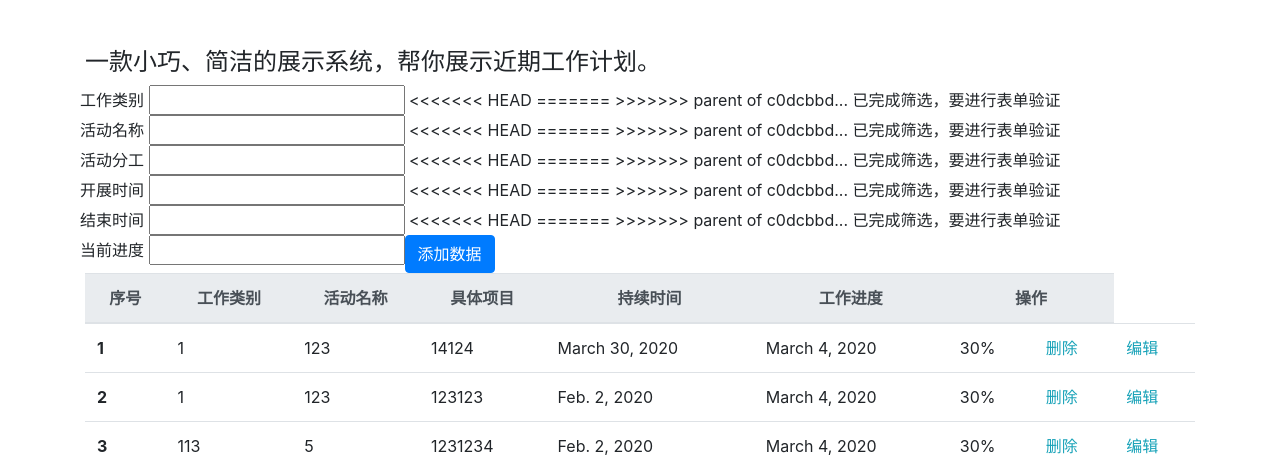
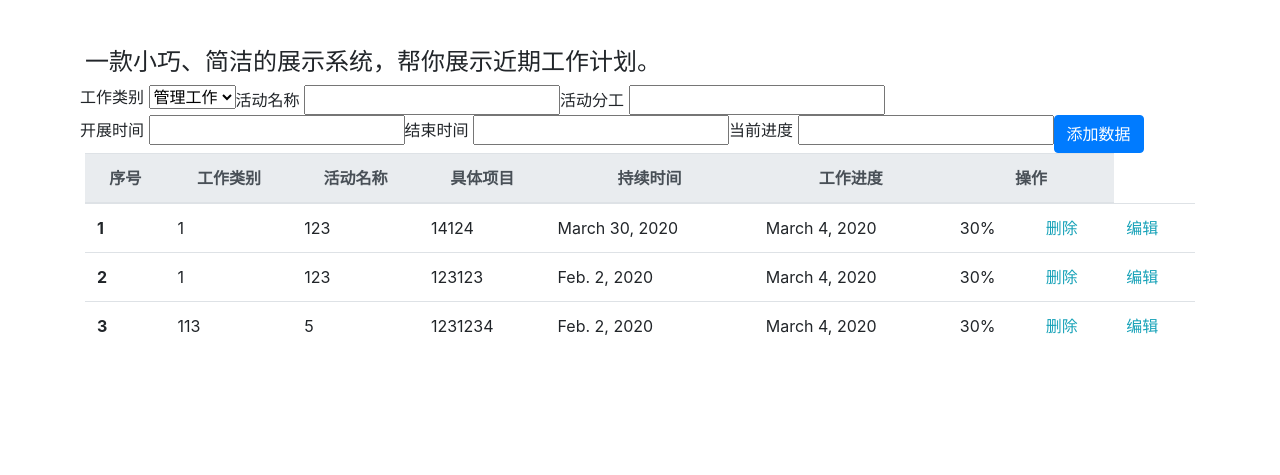
Before and after one commit to zhouxianchen/to_do_list, a Django app: template my_app/templates/about.html in a window 1280 px wide. Shown: the part 70-545 px from the top of the page. Run offline with Django 3.2, Linux system fonts and the light colour scheme; the template is opened without the code that fills it: values that come from a table or form of the project are taken from there, others are empty; data comes from the database, SQL or seed files in the repository; parts of the project's set-up code (start-up, migrations or seed data) failed here and were passed over; some libraries are stand-ins or nearby versions.

Commit message:
Revert "切换"
This reverts commit 7773399ec943a56707830596fad3338768fcb2e3.

```diff
--- a/my_app/forms.py
+++ b/my_app/forms.py
@@ -5,10 +5,9 @@ from my_app.models import Task, Big_subject, Activity
 
 
 class TaskForm(forms.Form):
-    big_subject = forms.CharField(
+    big_subject = forms.ChoiceField(
         label='工作类别',
-        # choices=((1, '管理工作'), (2, '后装工作'), (4, '政治工作')),
-        widget=widgets.TextInput(attrs={"class": "form_control"},
+        choices=((1, '管理工作'), (2, '后装工作'), (4, '政治工作')
     ))
     task = forms.CharField(label="活动名称", widget=widgets.TextInput(attrs={"class": "form_control"}))
     activity = forms.CharField(label="活动分工", widget=widgets.TextInput(attrs={"class":"form_control"}))
--- a/my_app/templates/about.html
+++ b/my_app/templates/about.html
@@ -12,42 +12,27 @@
              <div class="rol">
                  {{ form.big_subject.label }}
                  {{ form.big_subject }}
-<<<<<<< HEAD
                  {{ form.big_subject.errors.0 }}
-=======
->>>>>>> parent of c0dcbbd... 已完成筛选，要进行表单验证
              </div> <br>
              <div class="rol">
                  {{ form.task.label }}
                  {{ form.task }}
-<<<<<<< HEAD
                  {{ form.task.errors.0 }}
-=======
->>>>>>> parent of c0dcbbd... 已完成筛选，要进行表单验证
              </div> <br>
              <div class="rol">
                  {{ form.activity.label }}
                  {{ form.activity}}
-<<<<<<< HEAD
                  {{ form.activity.errors.0}}
-=======
->>>>>>> parent of c0dcbbd... 已完成筛选，要进行表单验证
              </div> <br>
              <div class="rol">
                  {{ form.start_time.label }}
                  {{ form.start_time }}
-<<<<<<< HEAD
                  {{ form.start_time.errors.0}}
-=======
->>>>>>> parent of c0dcbbd... 已完成筛选，要进行表单验证
              </div> <br>
              <div class="rol">
                  {{ form.end_time.label }}
                  {{ form.end_time }}
-<<<<<<< HEAD
                  {{ form.end_time.errors.0 }}
-=======
->>>>>>> parent of c0dcbbd... 已完成筛选，要进行表单验证
              </div> <br>
              <div class="rol">
                  {{ form.progress.label }}
```
Also changed, not shown: my_app/views.py (+0 -11 lines).
